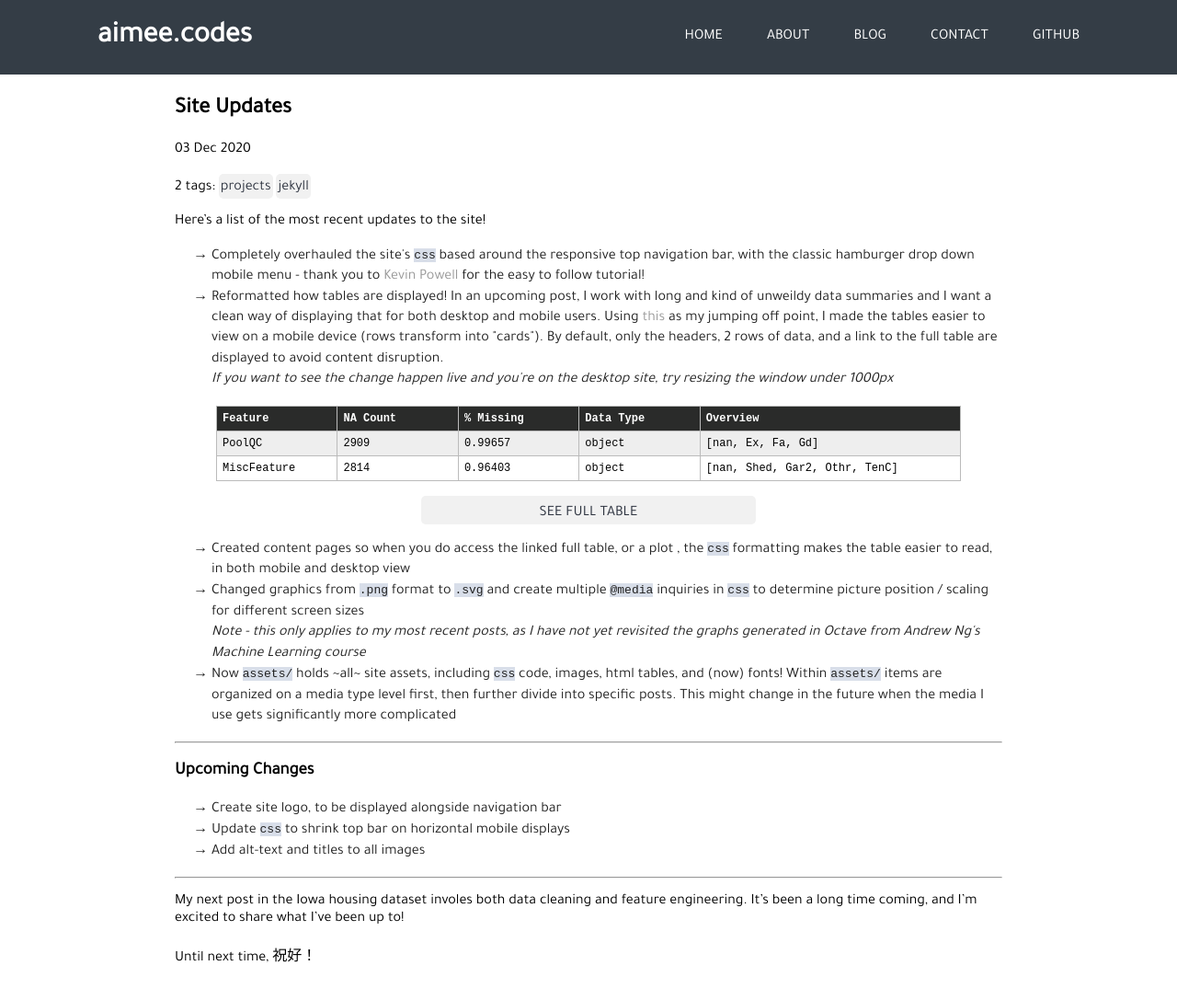
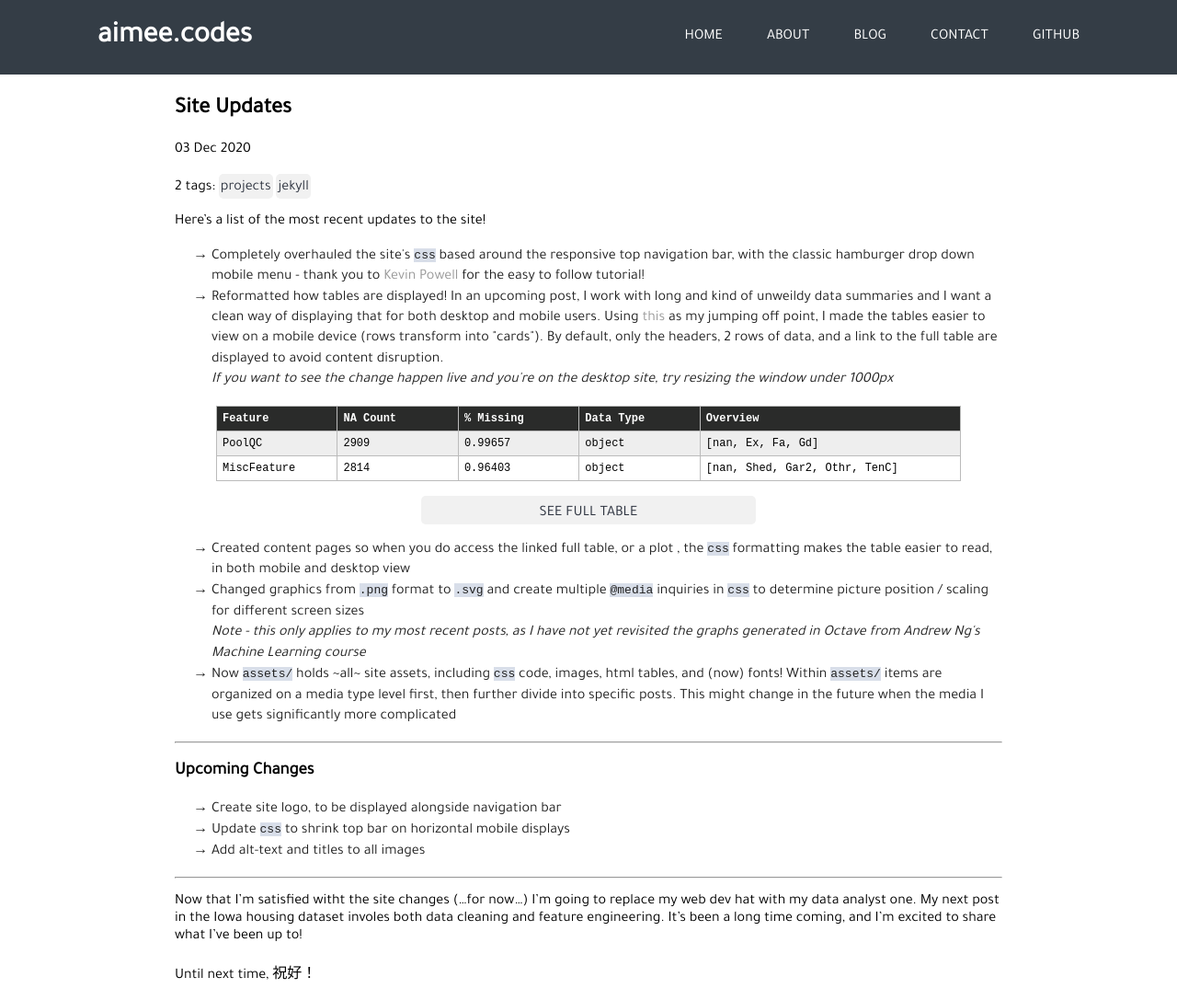
Before and after one commit to aimeecodes/aimee.codes, a Jekyll site: the page built from _posts/2020-12-03-site-updates.md, in a window 1280 px wide and 1087 px high. Shown: the whole window at 92% size. Built offline with Jekyll 4.4.1, drawn with Linux system fonts in a browser that asks for light colours.

Commit message:
added sign off text

```diff
--- a/_posts/2020-12-03-site-updates.md
+++ b/_posts/2020-12-03-site-updates.md
@@ -60,6 +60,6 @@
 
 ___
 
-My next post in the Iowa housing dataset involes both data cleaning and feature engineering. It's been a long time coming, and I'm excited to share what I've been up to!
+Now that I'm satisfied witht the site changes (...for now...) I'm going to replace my web dev hat with my data analyst one. My next post in the Iowa housing dataset involes both data cleaning and feature engineering. It's been a long time coming, and I'm excited to share what I've been up to!
 
 Until next time, 祝好！
```
